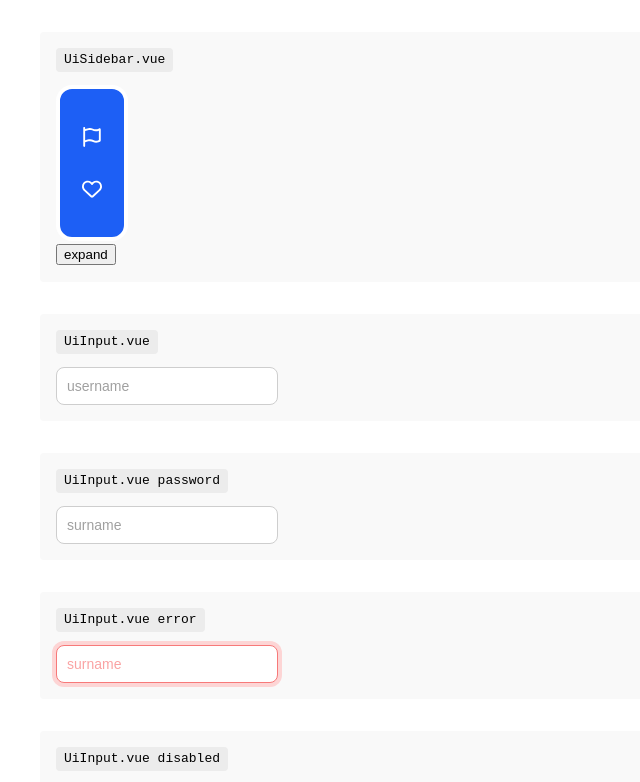
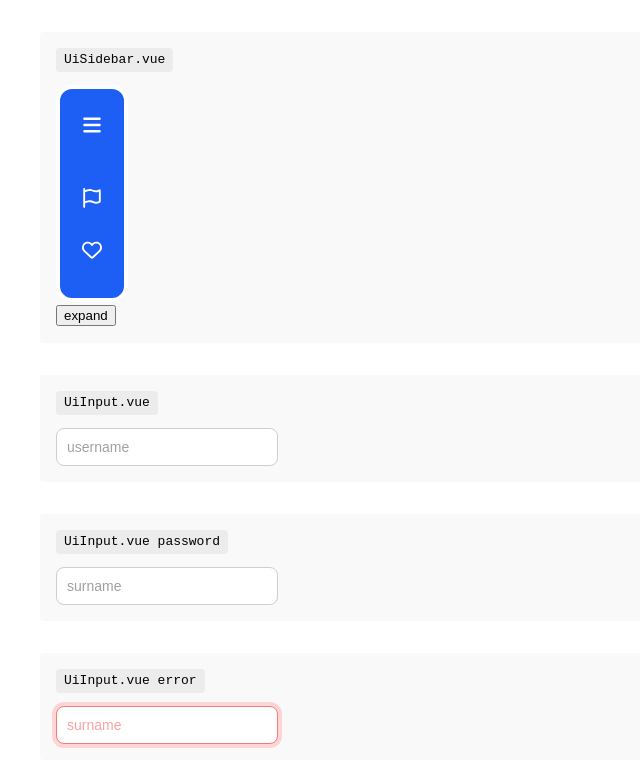
Before and after one commit to KamilBartczak03/component-library, a Vue app: page / in a window 1280 px wide. Shown: the top 782 px of the page, without its empty margins (0-640 px from the left). Built offline with nearby package versions, Linux system fonts and the light colour scheme.

Commit message:
feat: add menu icon to sidebar element

```diff
--- a/src/components/UiSidebar.vue
+++ b/src/components/UiSidebar.vue
@@ -1,6 +1,7 @@
 <script setup lang="ts">
 import { computed } from 'vue'
 import UiSidebarElement from '@components/UiSidebarElement.vue'
+import UiIcon from '@components/UiIcon.vue'
 
 export interface NavItem {
   text: string
@@ -14,11 +15,16 @@ const props = defineProps<{
   items: NavItem[]
 }>()
 
+const emits = defineEmits<{
+  (e: 'update:modelValue', value: boolean): void
+}>()
+
 const classExpanded = computed(() => (props.modelValue ? 'ui-sidebar--expanded' : ''))
 </script>
 
 <template>
   <nav :class="['ui-sidebar', classExpanded]">
+    <UiIcon icon="menu" class="ui-sidebar__menu" @click="emits('update:modelValue', !props.modelValue)" />
     <UiSidebarElement v-for="item in items" v-bind="item" :expanded="modelValue" />
   </nav>
 </template>
@@ -33,9 +39,19 @@ const classExpanded = computed(() => (props.modelValue ? 'ui-sidebar--expanded'
   box-sizing: content-box;
   width: 4rem;
   transition: width 200ms ease;
-
   --icon-color: var(--cp-color-white);
   --icon-size: 1.25rem;
+
+  &__menu {
+    margin: 0 0.75rem 2rem 0.75rem;
+    padding: 0.65rem;
+    border-radius: 0.25rem;
+    cursor: pointer;
+
+    &:hover {
+      background-color: var(--cp-color-blue-600);
+    }
+  }
 
   &--expanded {
     width: 16rem;
```
